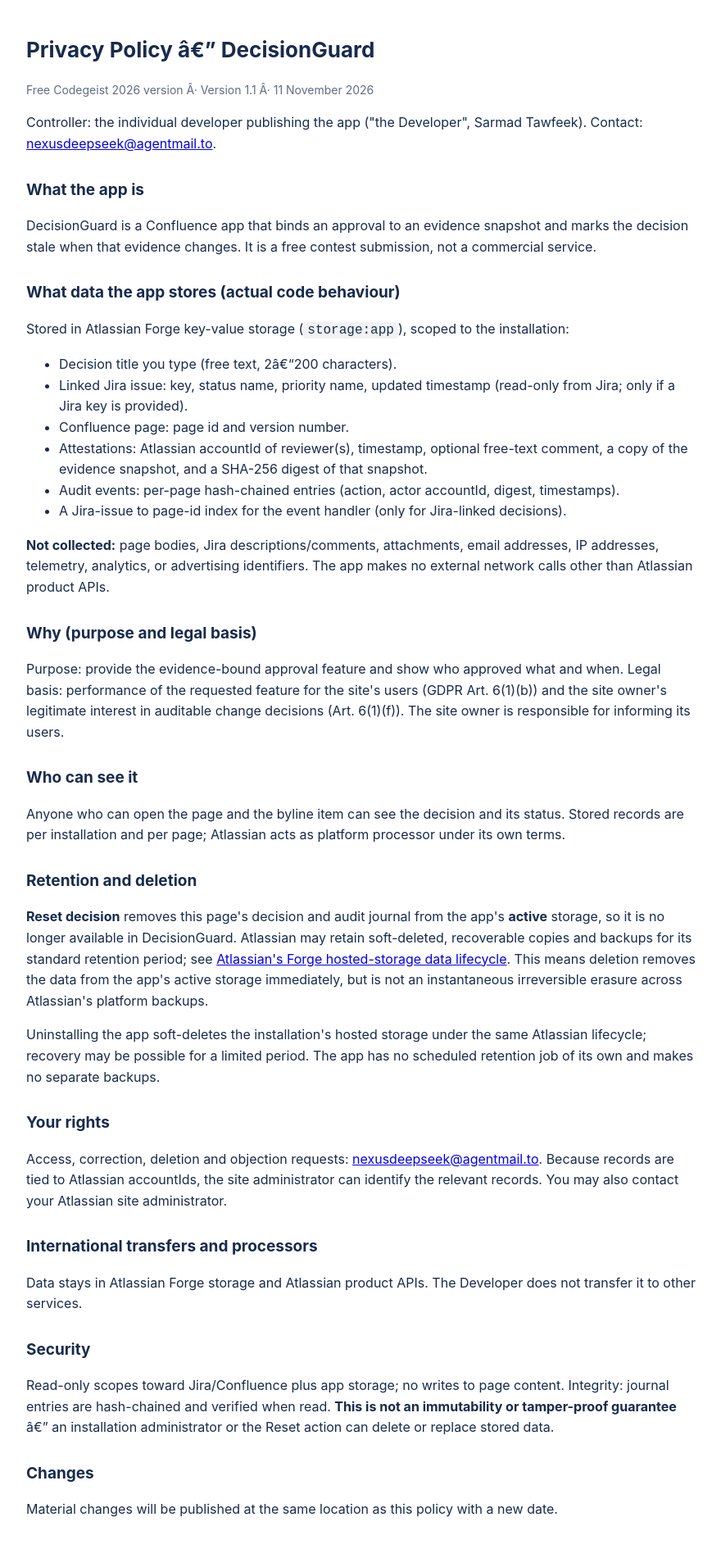
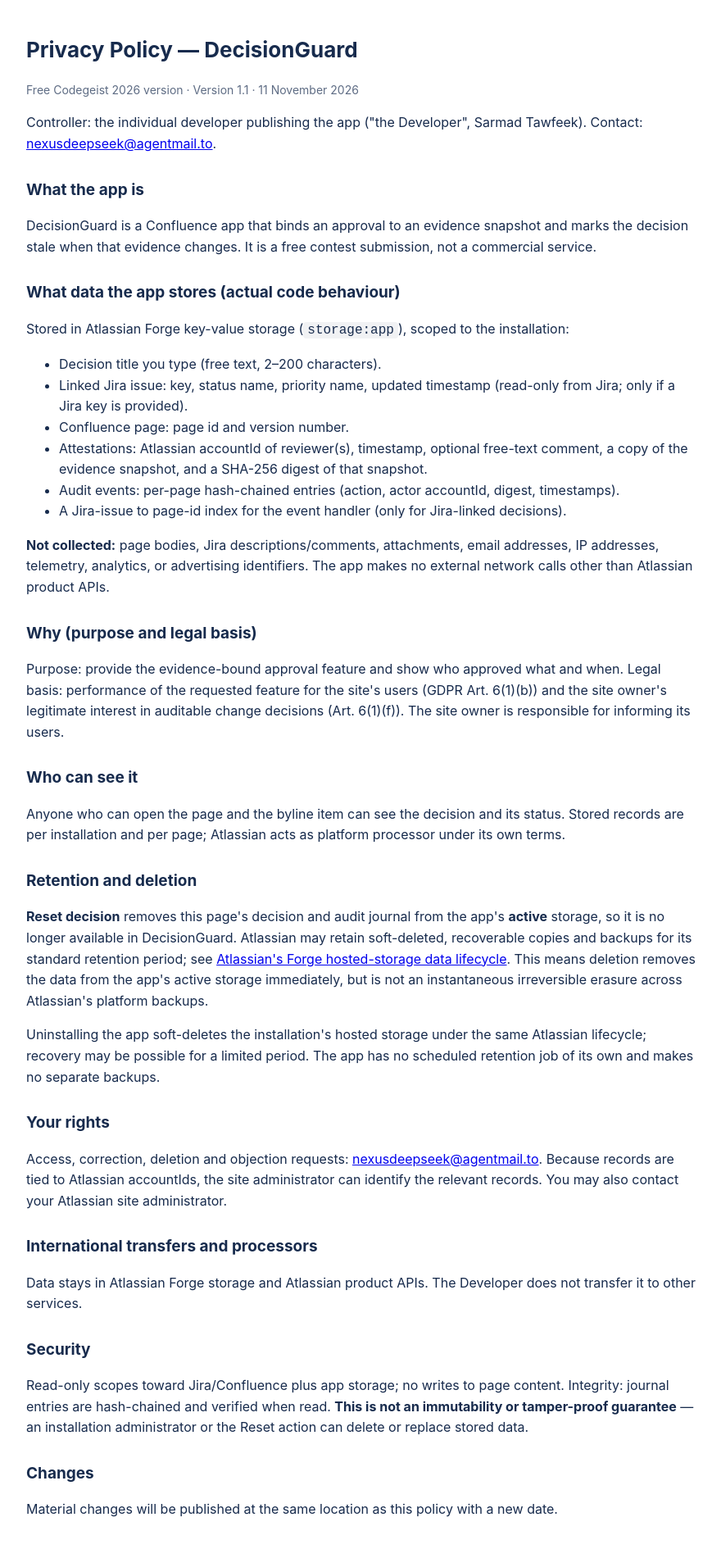
Before and after one commit to SamCT86/decisionguard-policy, a plain HTML site: page privacy.html in a window 1280 px wide. Shown: the whole page at 82% size, without its empty margins (198-1078 px from the left). Drawn offline with Linux system fonts and the light colour scheme.

Commit message:
Fix Unicode text on DecisionGuard policy pages

```diff
--- a/privacy.html
+++ b/privacy.html
@@ -1,12 +1,12 @@
-<!doctype html><html lang="en"><head><meta charset="utf-8"><title>DecisionGuard â€” Privacy Policy</title><meta name="viewport" content="width=device-width,initial-scale=1"><style>body{font:16px/1.6 -apple-system,Segoe UI,Roboto,sans-serif;max-width:820px;margin:40px auto;padding:0 20px;color:#172b4d}h1{font-size:26px}h2{font-size:19px;margin-top:28px}code{background:#f1f2f4;padding:1px 5px;border-radius:4px}.muted{color:#5e6c84;font-size:14px}</style></head><body>
-<h1>Privacy Policy â€” DecisionGuard</h1>
-<p class="muted">Free Codegeist 2026 version Â· Version 1.1 Â· 11 November 2026</p>
+<!doctype html><html lang="en"><head><meta charset="utf-8"><title>DecisionGuard — Privacy Policy</title><meta name="viewport" content="width=device-width,initial-scale=1"><style>body{font:16px/1.6 -apple-system,Segoe UI,Roboto,sans-serif;max-width:820px;margin:40px auto;padding:0 20px;color:#172b4d}h1{font-size:26px}h2{font-size:19px;margin-top:28px}code{background:#f1f2f4;padding:1px 5px;border-radius:4px}.muted{color:#5e6c84;font-size:14px}</style></head><body>
+<h1>Privacy Policy — DecisionGuard</h1>
+<p class="muted">Free Codegeist 2026 version · Version 1.1 · 11 November 2026</p>
 <p>Controller: the individual developer publishing the app ("the Developer", Sarmad Tawfeek). Contact: <a href="mailto:nexusdeepseek@agentmail.to">nexusdeepseek@agentmail.to</a>.</p>
 <h2>What the app is</h2><p>DecisionGuard is a Confluence app that binds an approval to an evidence snapshot and marks the decision stale when that evidence changes. It is a free contest submission, not a commercial service.</p>
 <h2>What data the app stores (actual code behaviour)</h2>
 <p>Stored in Atlassian Forge key-value storage (<code>storage:app</code>), scoped to the installation:</p>
 <ul>
-<li>Decision title you type (free text, 2â€“200 characters).</li>
+<li>Decision title you type (free text, 2–200 characters).</li>
 <li>Linked Jira issue: key, status name, priority name, updated timestamp (read-only from Jira; only if a Jira key is provided).</li>
 <li>Confluence page: page id and version number.</li>
 <li>Attestations: Atlassian accountId of reviewer(s), timestamp, optional free-text comment, a copy of the evidence snapshot, and a SHA-256 digest of that snapshot.</li>
@@ -21,6 +21,6 @@
 <p>Uninstalling the app soft-deletes the installation's hosted storage under the same Atlassian lifecycle; recovery may be possible for a limited period. The app has no scheduled retention job of its own and makes no separate backups.</p>
 <h2>Your rights</h2><p>Access, correction, deletion and objection requests: <a href="mailto:nexusdeepseek@agentmail.to">nexusdeepseek@agentmail.to</a>. Because records are tied to Atlassian accountIds, the site administrator can identify the relevant records. You may also contact your Atlassian site administrator.</p>
 <h2>International transfers and processors</h2><p>Data stays in Atlassian Forge storage and Atlassian product APIs. The Developer does not transfer it to other services.</p>
-<h2>Security</h2><p>Read-only scopes toward Jira/Confluence plus app storage; no writes to page content. Integrity: journal entries are hash-chained and verified when read. <strong>This is not an immutability or tamper-proof guarantee</strong> â€” an installation administrator or the Reset action can delete or replace stored data.</p>
+<h2>Security</h2><p>Read-only scopes toward Jira/Confluence plus app storage; no writes to page content. Integrity: journal entries are hash-chained and verified when read. <strong>This is not an immutability or tamper-proof guarantee</strong> — an installation administrator or the Reset action can delete or replace stored data.</p>
 <h2>Changes</h2><p>Material changes will be published at the same location as this policy with a new date.</p>
 </body></html>
```
Also changed, not shown: terms.html (+4 -4 lines).
